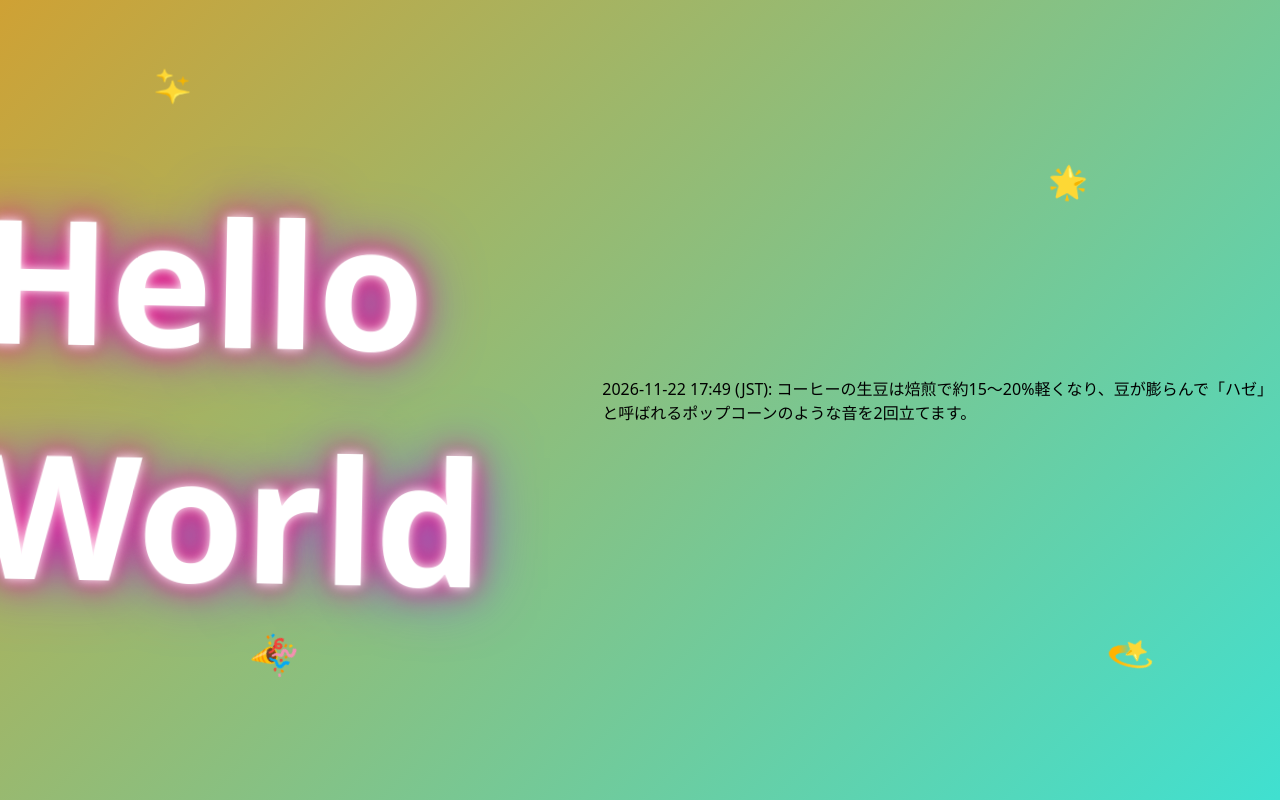
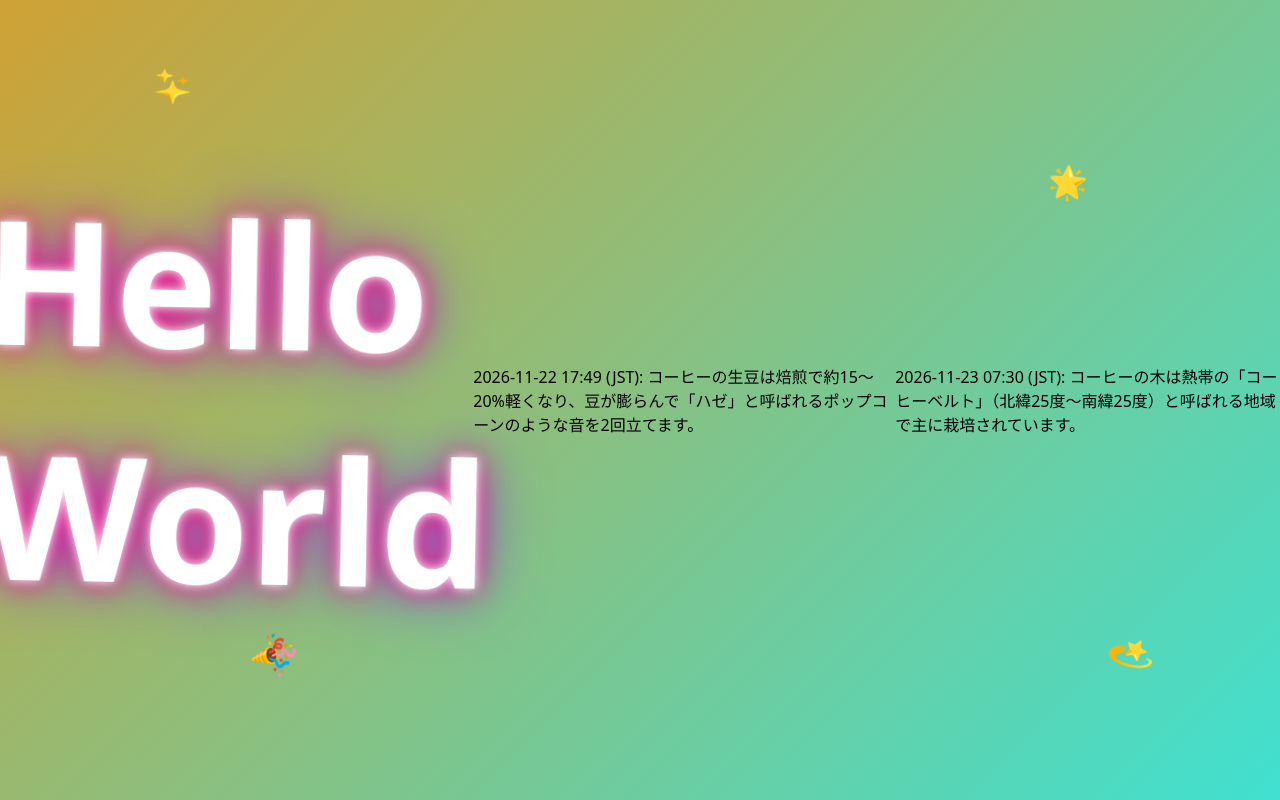
Before and after one commit to yto/vc-git-test, a plain HTML site: page public/index.html in a window 1280 px wide. Drawn offline with Linux system fonts and the light colour scheme.

Commit message:
Add 2026-11-23 07:30 coffee trivia
Co-Authored-By: Claude Opus 5.5 <noreply@anthropic.com>
Claude-Session: https://claude.ai/code/session_01PJ2afucWyNyvuD47ZmstgN

```diff
--- a/public/index.html
+++ b/public/index.html
@@ -45,5 +45,6 @@
   <span class="star">💫</span>
   <h1>Hello World</h1>
   <p class="hitokoto">2026-11-22 17:49 (JST): コーヒーの生豆は焙煎で約15〜20%軽くなり、豆が膨らんで「ハゼ」と呼ばれるポップコーンのような音を2回立てます。</p>
+  <p class="hitokoto">2026-11-23 07:30 (JST): コーヒーの木は熱帯の「コーヒーベルト」（北緯25度〜南緯25度）と呼ばれる地域で主に栽培されています。</p>
 </body>
 </html>
```
Also changed, not shown: 1 other file.
